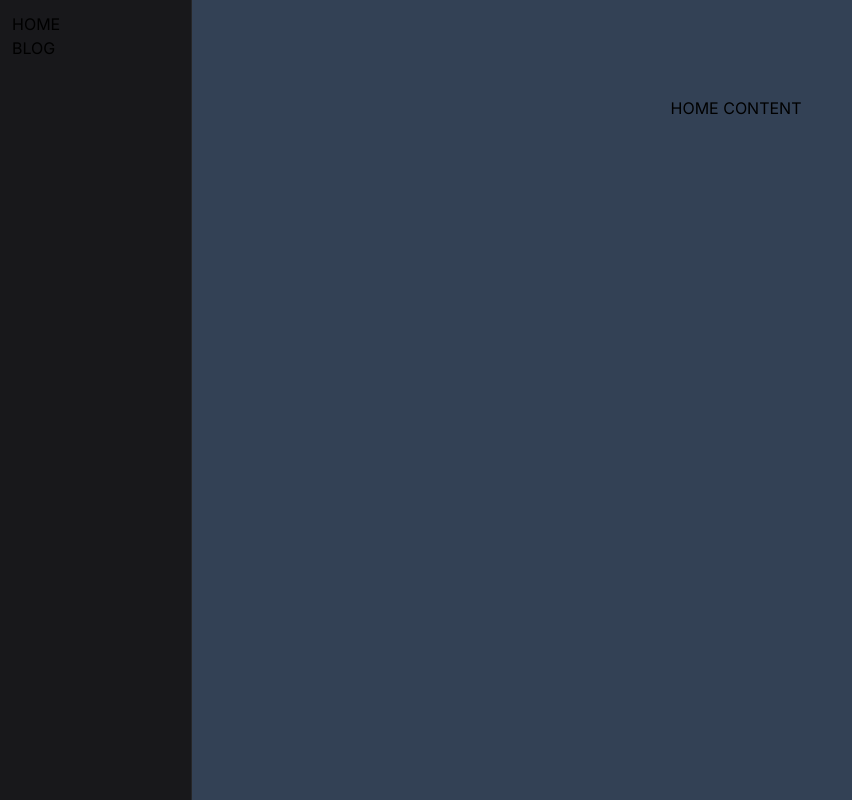
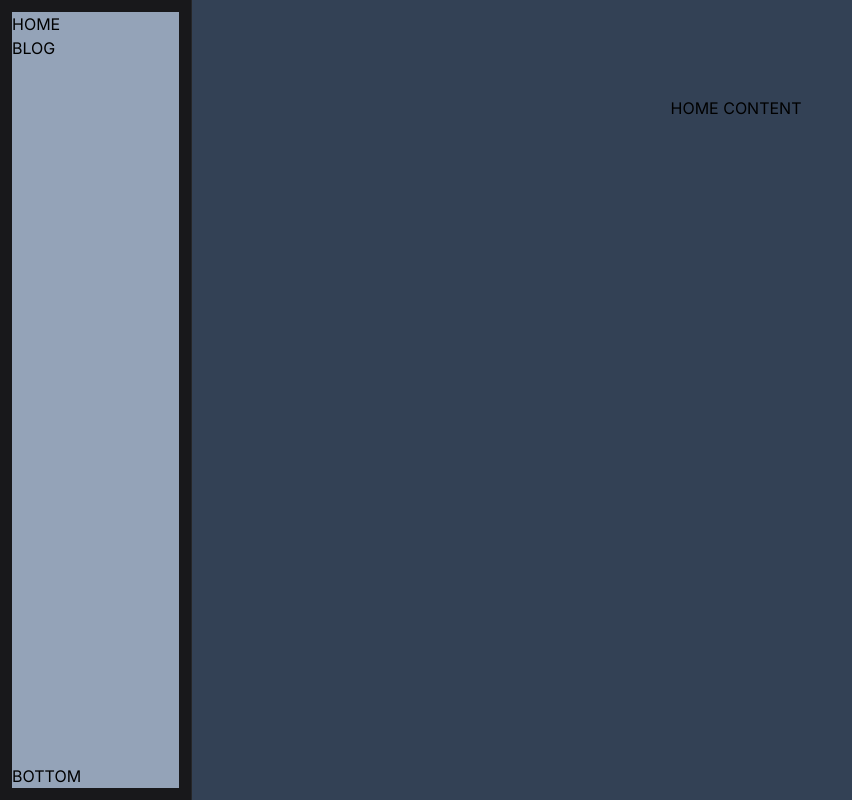
Before and after one commit to TheWinci/dot-dev, a Next.js app: page / in a window 1280 px wide. Shown: the whole page, without its empty margins (0-852 px from the left). Built offline with nearby package versions, Linux system fonts and the light colour scheme.

Commit message:
refactor: 💡 extracted navigation

```diff
--- a/app/layout.tsx
+++ b/app/layout.tsx
@@ -1,7 +1,7 @@
 import type { Metadata } from "next";
 import { Inter } from "next/font/google";
 import "./globals.css";
-import Link from "next/link";
+import Navigation from "./navigation";
 
 const inter = Inter({ subsets: ["latin"] });
 
@@ -19,14 +19,9 @@ export default function RootLayout({
     <html lang="en">
       <body className={inter.className}>
         <div className='flex flex-row h-dvh overflow-x-hidden overflow-y-hidden bg-black'>
-          <div className='w-48 flex-shrink-0 overflow-auto border-r border-slate-50/[0.06] p-3 bg-zinc-900'>
-            <div className='flex flex-col'>
-              <Link href={'/'} >HOME</Link>
-              <Link href={'/blog'} >BLOG</Link>
-            </div>
-          </div>
+          <Navigation />
           <div className='flex flex-col flex-auto overflow-auto'>
-            <main className="min-h-screen bg-slate-700 overflow-auto">
+            <main className="min-h-screen bg-slate-700">
               {children}
             </main>
           </div>
--- /dev/null
+++ b/app/navigation.tsx
@@ -0,0 +1,23 @@
+'use client'
+import Link from 'next/link'
+import React, { useState } from 'react'
+
+function Navigation() {
+  const [isExpanded, setIsExpanded] = useState(true)
+  const handleExpandClicked = () => setIsExpanded(true)
+  const handleCollapsClicked = () => setIsExpanded(false)
+
+  return (
+    <div className={`${isExpanded ? 'w-48' : 'w-24'} flex-shrink-0 overflow-auto border-r border-slate-50/[0.06] p-3 bg-zinc-900`}>
+      <nav className='flex flex-col bg-slate-400 h-full'>
+        <Link href={'/'} >HOME</Link>
+        <Link href={'/blog'} >BLOG</Link>
+        <div className="mt-auto" onClick={isExpanded ? handleCollapsClicked : handleExpandClicked}>
+          BOTTOM
+        </div>
+      </nav>
+    </div>
+  )
+}
+
+export default Navigation
--- a/app/page.tsx
+++ b/app/page.tsx
@@ -1,6 +1,6 @@
 import React from 'react'
 
-export function Home() {
+function Home() {
   return (
     <div className="flex min-h-screen flex-col items-center justify-between p-24 bg-slate-700">
       HOME CONTENT
@@ -8,4 +8,4 @@ export function Home() {
   );
 }
 
-export default Home
+export default Home;
```
